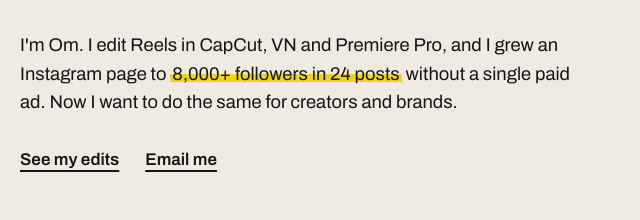
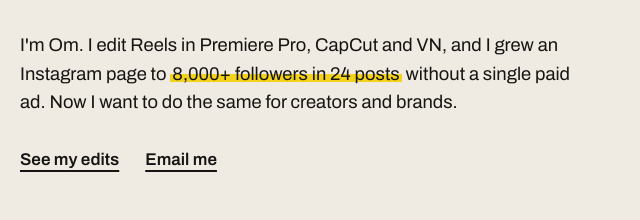
Before and after one commit to Nayan808/om-portfolio, a plain HTML site: page index.html in a window 1280 px wide. Shown: the part 580-800 px from the top of the page, 124-764 px from the left. Drawn offline with Linux system fonts and the light colour scheme.

Commit message:
Put Premiere Pro first in the hero
Co-Authored-By: Claude Opus 5.5 <noreply@anthropic.com>

```diff
--- a/index.html
+++ b/index.html
@@ -183,7 +183,7 @@
     <div>
       <p class="kicker">VIDEO EDITOR — NAGPUR, IN</p>
       <h1>I edit short <i>videos</i> for Instagram.</h1>
-      <p class="lede">I'm Om. I edit Reels in CapCut, VN and Premiere Pro, and I grew an Instagram page to <mark>8,000+ followers in 24 posts</mark> without a single paid ad. Now I want to do the same for creators and brands.</p>
+      <p class="lede">I'm Om. I edit Reels in Premiere Pro, CapCut and VN, and I grew an Instagram page to <mark>8,000+ followers in 24 posts</mark> without a single paid ad. Now I want to do the same for creators and brands.</p>
       <div class="intro-links">
         <a href="#work">See my edits</a>
         <a href="mailto:ommate56@gmail.com">Email me</a>
```
